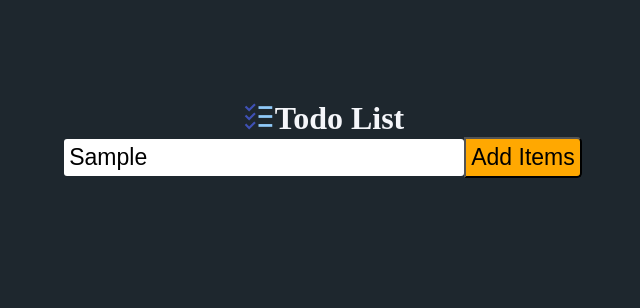
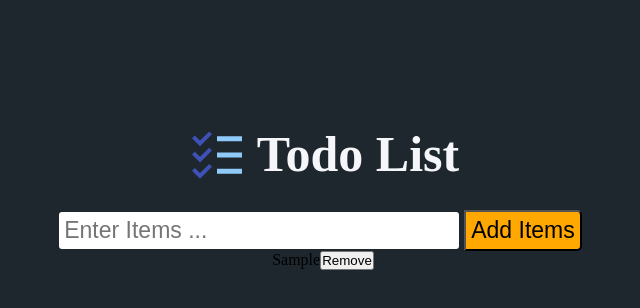
Before and after one commit to ketans2141/ReactJS, a React (Create React App) app in the folder todotest/: page / in a window 1280 px wide. Both pictures are taken after typing "Sample" into the empty fields and a click on the button "Add Items". Shown: the top 308 px of the page, without its empty margins (317-957 px from the left). Built offline with nearby package versions, Linux system fonts and the light colour scheme.

Commit message:
3rd commit

```diff
--- a/todotest/src/components/Todo.css
+++ b/todotest/src/components/Todo.css
@@ -20,14 +20,18 @@ body{
 
 .main_heading{
     display: flex;
+    margin: 20px;
 }
 
 .todoIcon{
-    font-size: 33px;
+    font-size: 60px;
+    margin: 5px;
 }
 
 .heading{
     color: #f5f6fa;
+    font-size: 50px;
+    margin: 5px;
 }
 
 .inputField{
@@ -41,6 +45,7 @@ body{
 
 .addItem_btn{
     padding: 5px;
+    margin: 0 5px;
     font-size: 23px;
     border-radius: 0 5px 5px 0;
     /* border: none; */
--- a/todotest/src/components/Todo.jsx
+++ b/todotest/src/components/Todo.jsx
@@ -3,12 +3,18 @@ import "./Todo.css"
 import { FcTodoList } from "react-icons/fc";
 
 export function Todo(){
-    const [items,setItems]=useState(["apple"]);
-    const [fruit,setFruit]=useState("");
+    const [items,setItems]=useState([]);
+    const [list,setList]=useState("");
 
     const addItems=()=>{
-        setItems([...items,fruit]);
-        setFruit("")
+
+        if(items===""){
+         alert("Please add Item")
+        }
+        else{
+            setItems([...items,list]);
+            setList("");
+        }
     }
 
     return(
@@ -20,13 +26,25 @@ export function Todo(){
                 </div>
 
                <div>
-                    <input type="text" onChange={(e)=>setFruit(e.target.value)} placeholder="Enter Items ..." className="inputField"/>
+                    <input type="text" value={list} onChange={(e)=>setList(e.target.value)} placeholder="Enter Items ..." className="inputField"/>
                     <button onClick={addItems} className="addItem_btn">Add Items</button>
                 </div>
+
+                <div className="itemsList">
+                    {
+                    items.map((item)=>(
+                    <div>
+                        <span>{item}</span>
+                        <button onClick={()=>{
+                        let filteredItems=items.filter((value)=>value!==item)
+                            setItems([...filteredItems])
+                        }}>Remove</button>
+
+                    </div>
+                    ))}
+                </div>
             </div>
-            <div>
 
-            </div>
         </>
     )
 }
```
